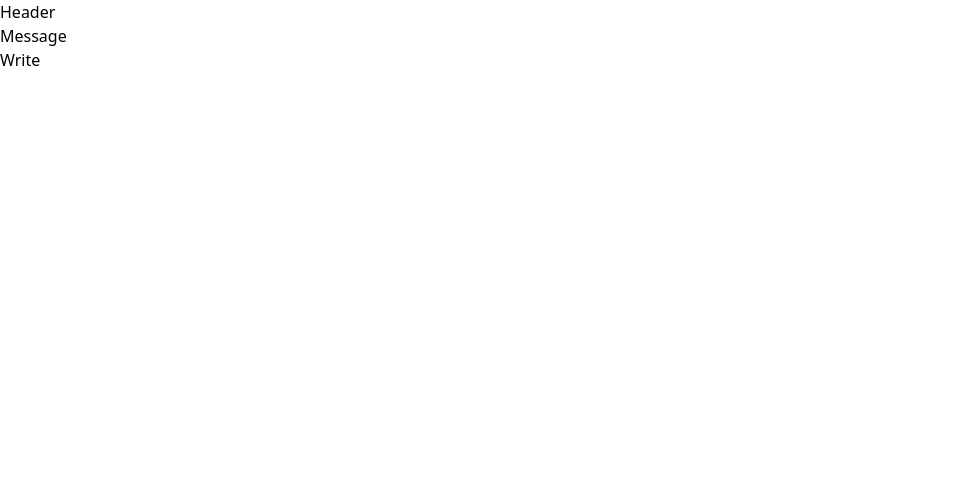
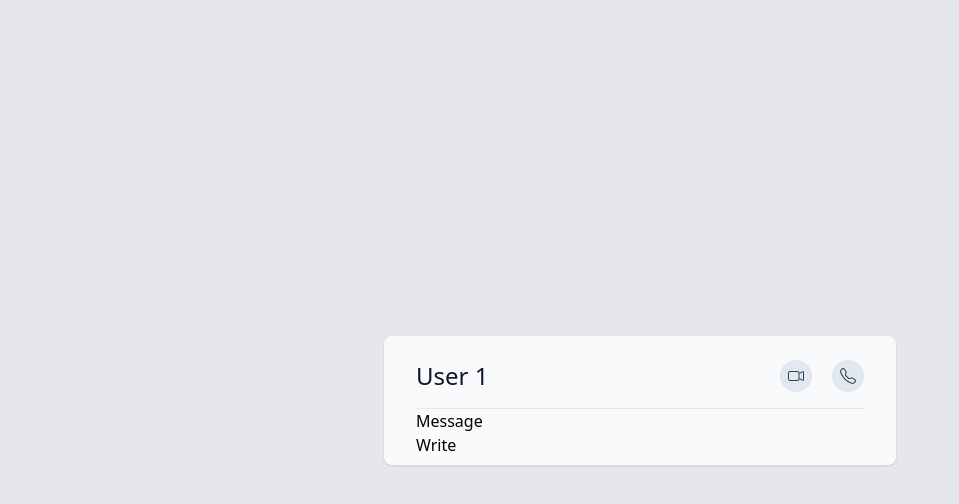
Before and after one commit to MuhammadTayyabSheikh/dummy_chat_application, a React (Create React App) app: page / in a window 1280 px wide. Shown: the top 504 px of the page, without its empty margins (0-959 px from the left). Built offline with nearby package versions, Linux system fonts and the light colour scheme.

Commit message:
Chat Layout & header

```diff
--- a/src/App.js
+++ b/src/App.js
@@ -1,8 +1,8 @@
 import ChatBox from "./components/ChatBox";
 function App() {
   return (
-    <div>
-      <ChatBox />
+    <div className="bg-gray-200 min-h-screen flex justify-center items-center">
+      <ChatBox userName="User 1"/>
     </div>
   );
 }
--- a/src/components/ChatBox/Header.jsx
+++ b/src/components/ChatBox/Header.jsx
@@ -1,5 +1,19 @@
-const Header = () => {
-	return <div>Header</div>;
+import { BsCameraVideo, BsTelephone } from "react-icons/bs";
+
+const Header = ({ userName }) => {
+	return (
+		<div className='flex justify-between border-b py-4'>
+			<h3 className='font-semobold text-2xl text-slate-900'>{userName}</h3>
+
+			<div className='flex items-center gap-5'>
+				<button className='flex h-8 w-8 items-center justify-center rounded-full bg-slate-200 text-slate-700 transition hover:shadow'>
+					<BsCameraVideo />
+				</button>
+				<button className='flex h-8 w-8 items-center justify-center rounded-full bg-slate-200 text-slate-700 transition hover:shadow'>
+					<BsTelephone />
+				</button>
+			</div>
+		</div>
+	);
 };
-
 export default Header;
--- a/src/components/ChatBox/index.jsx
+++ b/src/components/ChatBox/index.jsx
@@ -2,14 +2,14 @@ import Header from "./Header";
 import Messages from "./Messages";
 import Write from "./Write";
 
-const ChatBox = () => {
-    return (
-        <div>
-            <Header />
-            <Messages />
-            <Write />
-        </div>
-    );
-}
+const ChatBox = ({ userName }) => {
+	return (
+		<div className='w-full max-w-lg rounded-lg bg-gray-50 px-8 py-2 shadow'>
+			<Header userName={userName} />
+			<Messages />
+			<Write />
+		</div>
+	);
+};
 
 export default ChatBox;
```
